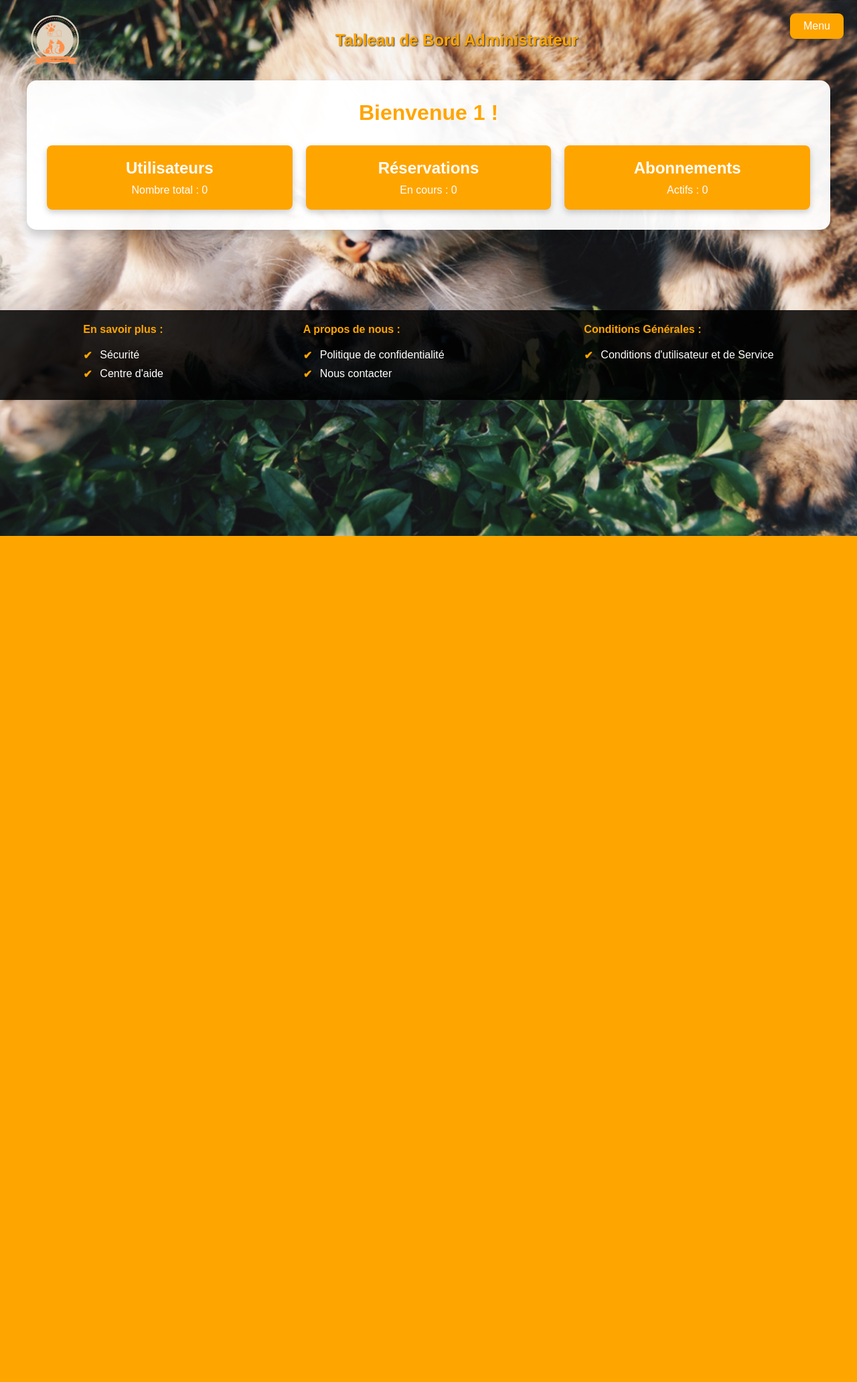
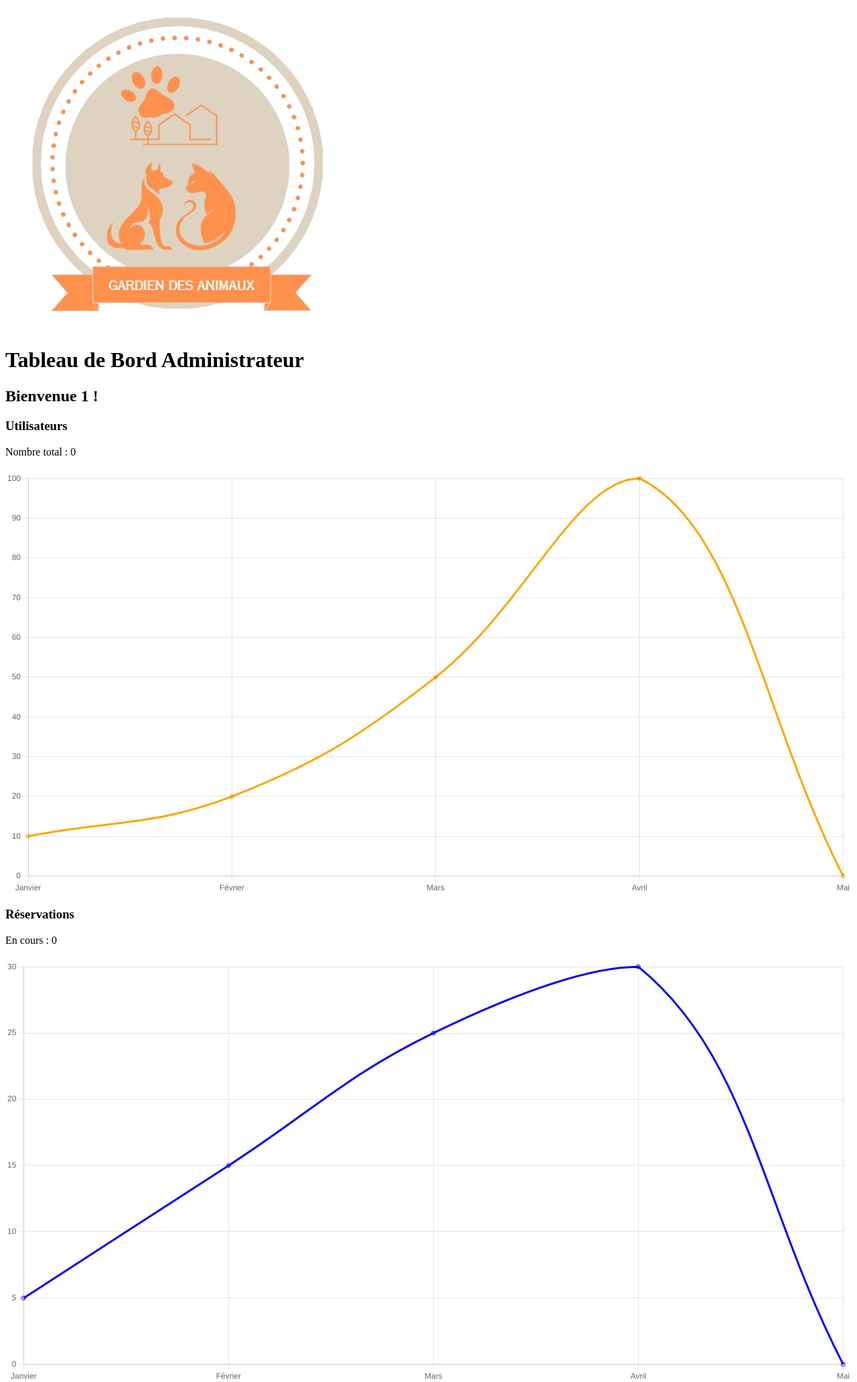
Before and after one commit to tchamalat/Gardien-des-animaux, a PHP site: page /phpmailer/admin.php in a window 1280 px wide. Shown: the top 2063 px of the page at 67% size. Before the commit the page ends 800 px from the top, so only its background shows below. Run offline with PHP 8.4, Linux system fonts and the light colour scheme; the visitor is signed in with stand-in values (Sample User, id 1); data that the repository does not hold is empty.

Commit message:
Update admin.php

```diff
--- a/admin.php
+++ b/admin.php
@@ -2,14 +2,12 @@
 session_start();
 include 'config.php';
 
-// Gestion de la déconnexion
 if (isset($_GET['logout'])) {
     session_destroy();
     header("Location: login.html");
     exit();
 }
 
-// Connexion à la base de données
 try {
     $pdo = new PDO('mysql:host=localhost;dbname=gardiendb', 'gardien', 'G@rdien-des-chiens');
     $pdo->setAttribute(PDO::ATTR_ERRMODE, PDO::ERRMODE_EXCEPTION);
@@ -17,7 +15,6 @@ try {
     die("Erreur de connexion : " . $e->getMessage());
 }
 
-// Récupération des statistiques
 try {
     $stmtUsers = $pdo->query("SELECT COUNT(*) as total FROM creation_compte");
     $totalUsers = $stmtUsers->fetch()['total'];
@@ -38,211 +35,18 @@ try {
     <meta charset="UTF-8">
     <meta name="viewport" content="width=device-width, initial-scale=1.0">
     <title>Tableau de Bord Admin</title>
+    <script src="https://cdn.jsdelivr.net/npm/chart.js"></script>
     <style>
-        /* Styles globaux */
-        * {
-            margin: 0;
-            padding: 0;
-            box-sizing: border-box;
+        /* Vos styles existants */
+        /* Ajout d'un espace pour les graphiques */
+        .chart-container {
+            margin-top: 20px;
         }
 
-        body {
-            font-family: Arial, sans-serif;
-            color: #333;
-            background: url('images/premierplan.png') no-repeat center center fixed;
-            background-size: cover;
+        canvas {
+            max-width: 100%;
+            height: auto;
         }
-
-        header {
-            position: fixed;
-            top: 0;
-            left: 0;
-            width: 100%;
-            z-index: 10;
-            display: flex;
-            align-items: center;
-            justify-content: space-between;
-            padding: 20px 40px;
-            background: transparent;
-            box-shadow: none;
-        }
-
-        header img {
-            height: 80px;
-        }
-
-        header .header-slogan {
-            font-size: 1.5em;
-            color: orange;
-            font-weight: bold;
-            text-align: center;
-            flex: 1;
-            text-shadow: 1px 1px 2px rgba(0, 0, 0, 0.8);
-        }
-
-        .dashboard-container {
-            max-width: 1200px;
-            margin: 120px auto;
-            background: rgba(255, 255, 255, 0.95);
-            border-radius: 15px;
-            padding: 30px;
-            box-shadow: 0 8px 15px rgba(0, 0, 0, 0.2);
-        }
-        .dashboard-header {
-            text-align: center;
-            margin-bottom: 30px;
-        }
-
-        .dashboard-header h2 {
-            font-size: 2em;
-            color: orange;
-        }
-
-        .stats-cards {
-            display: flex;
-            gap: 20px;
-            justify-content: space-between;
-            flex-wrap: wrap;
-        }
-
-        .stats-card {
-            flex: 1;
-            min-width: 250px;
-            background-color: orange;
-            color: white;
-            padding: 20px;
-            border-radius: 8px;
-            text-align: center;
-            box-shadow: 0 4px 10px rgba(0, 0, 0, 0.2);
-        }
-
-        .stats-card h3 {
-            font-size: 1.5em;
-            margin-bottom: 10px;
-        }
-
-        .menu-dropdown {
-            position: fixed; /* Fixe le menu dans la position définie */
-            top: 20px; /* Distance par rapport au haut de la page */
-            right: 20px; /* Distance par rapport au côté droit de la page */
-            display: inline-block;
-            z-index: 100; /* Assure que le menu reste au-dessus des autres éléments */
-        }
-
-
-        .menu-dropdown .dropdown-btn {
-            background-color: orange;
-            color: white;
-            padding: 10px 20px;
-            border: none;
-            border-radius: 8px;
-            font-size: 1em;
-            cursor: pointer;
-            text-decoration: none;
-            transition: background-color 0.3s ease, transform 0.3s ease;
-        }
-
-        .menu-dropdown .dropdown-btn:hover {
-            background-color: #ff7f00;
-        }
-
-        .menu-dropdown:hover .dropdown-content {
-            display: block; /* Changement : s'assure que le menu s'affiche */
-        }
-
-        .menu-dropdown .dropdown-content {
-            display: none;
-            position: absolute; /* Positionné par rapport au parent */
-            top: 100%; /* S'assure que le menu est en dessous du bouton */
-            right: 0;
-            background-color: white;
-            min-width: 200px;
-            box-shadow: 0 8px 15px rgba(0, 0, 0, 0.2);
-            border-radius: 8px;
-            z-index: 1;
-        }
-
-        .menu-dropdown .dropdown-content a {
-            color: black;
-            padding: 12px 16px;
-            text-decoration: none;
-            display: block;
-            border-bottom: 1px solid #ddd;
-        }
-
-        .menu-dropdown .dropdown-content a:hover {
-            background-color: #f1f1f1;
-        }
-
-        .menu-dropdown .dropdown-content .btn-deconnexion {
-            background-color: #ff0000;
-            color: white;
-            border: none;
-            text-align: center;
-            padding: 12px 16px;
-            display: block;
-            border-radius: 8px;
-            cursor: pointer;
-        }
-
-        .menu-dropdown .dropdown-content .btn-deconnexion:hover {
-            background-color: #ff4d4d;
-        }
-                ul {
-            margin-top: 20px;
-            padding-left: 20px;
-            list-style: none;
-        }
-
-        ul li {
-            position: relative;
-            padding-left: 25px;
-            margin-bottom: 10px;
-        }
-
-        ul li:before {
-            content: '✔';
-            position: absolute;
-            left: 0;
-            top: 0;
-            color: orange;
-            font-weight: bold;
-        }
-
-        footer {
-            background: rgba(0, 0, 0, 0.85);
-            color: #fff;
-            padding: 20px;
-            margin-top: auto;
-        }
-
-        footer .footer-links {
-            display: flex;
-            justify-content: space-around;
-            flex-wrap: wrap;
-        }
-
-        footer .footer-links h4 {
-            color: orange;
-            margin-bottom: 10px;
-        }
-
-        footer .footer-links ul {
-            list-style: none;
-            padding: 0;
-        }
-
-        footer .footer-links a {
-            color: white;
-            text-decoration: none;
-            transition: color 0.3s ease;
-        }
-
-        footer .footer-links a:hover {
-            color: orange;
-        }
-
-
     </style>
 </head>
 <body>
@@ -260,17 +64,31 @@ try {
     </div>
 
     <div class="stats-cards">
+        <!-- Carte Utilisateurs -->
         <div class="stats-card">
             <h3>Utilisateurs</h3>
             <p>Nombre total : <?php echo $totalUsers; ?></p>
+            <div class="chart-container">
+                <canvas id="usersChart"></canvas>
+            </div>
         </div>
+
+        <!-- Carte Réservations -->
         <div class="stats-card">
             <h3>Réservations</h3>
             <p>En cours : <?php echo $totalReservations; ?></p>
+            <div class="chart-container">
+                <canvas id="reservationsChart"></canvas>
+            </div>
         </div>
+
+        <!-- Carte Abonnements -->
         <div class="stats-card">
             <h3>Abonnements</h3>
             <p>Actifs : <?php echo $totalAbonnements; ?></p>
+            <div class="chart-container">
+                <canvas id="subscriptionsChart"></canvas>
+            </div>
         </div>
     </div>
 </div>
@@ -316,5 +134,78 @@ try {
     </div>
 </footer>
 
+<!-- Script pour les graphiques -->
+<script>
+    // Données fictives pour les graphiques
+    const userStats = [10, 20, 50, 100, <?php echo $totalUsers; ?>]; // Remplacer par des données réelles
+    const reservationStats = [5, 15, 25, 30, <?php echo $totalReservations; ?>];
+    const subscriptionStats = [2, 5, 10, 15, <?php echo $totalAbonnements; ?>];
+
+    // Graphique Utilisateurs
+    const ctxUsers = document.getElementById('usersChart').getContext('2d');
+    new Chart(ctxUsers, {
+        type: 'line',
+        data: {
+            labels: ['Janvier', 'Février', 'Mars', 'Avril', 'Mai'],
+            datasets: [{
+                label: 'Utilisateurs',
+                data: userStats,
+                borderColor: 'orange',
+                fill: false,
+                tension: 0.4
+            }]
+        },
+        options: {
+            responsive: true,
+            plugins: {
+                legend: { display: false }
+            }
+        }
+    });
+
+    // Graphique Réservations
+    const ctxReservations = document.getElementById('reservationsChart').getContext('2d');
+    new Chart(ctxReservations, {
+        type: 'line',
+        data: {
+            labels: ['Janvier', 'Février', 'Mars', 'Avril', 'Mai'],
+            datasets: [{
+                label: 'Réservations',
+                data: reservationStats,
+                borderColor: 'blue',
+                fill: false,
+                tension: 0.4
+            }]
+        },
+        options: {
+            responsive: true,
+            plugins: {
+                legend: { display: false }
+            }
+        }
+    });
+
+    // Graphique Abonnements
+    const ctxSubscriptions = document.getElementById('subscriptionsChart').getContext('2d');
+    new Chart(ctxSubscriptions, {
+        type: 'line',
+        data: {
+            labels: ['Janvier', 'Février', 'Mars', 'Avril', 'Mai'],
+            datasets: [{
+                label: 'Abonnements',
+                data: subscriptionStats,
+                borderColor: 'green',
+                fill: false,
+                tension: 0.4
+            }]
+        },
+        options: {
+            responsive: true,
+            plugins: {
+                legend: { display: false }
+            }
+        }
+    });
+</script>
 </body>
 </html>
```
